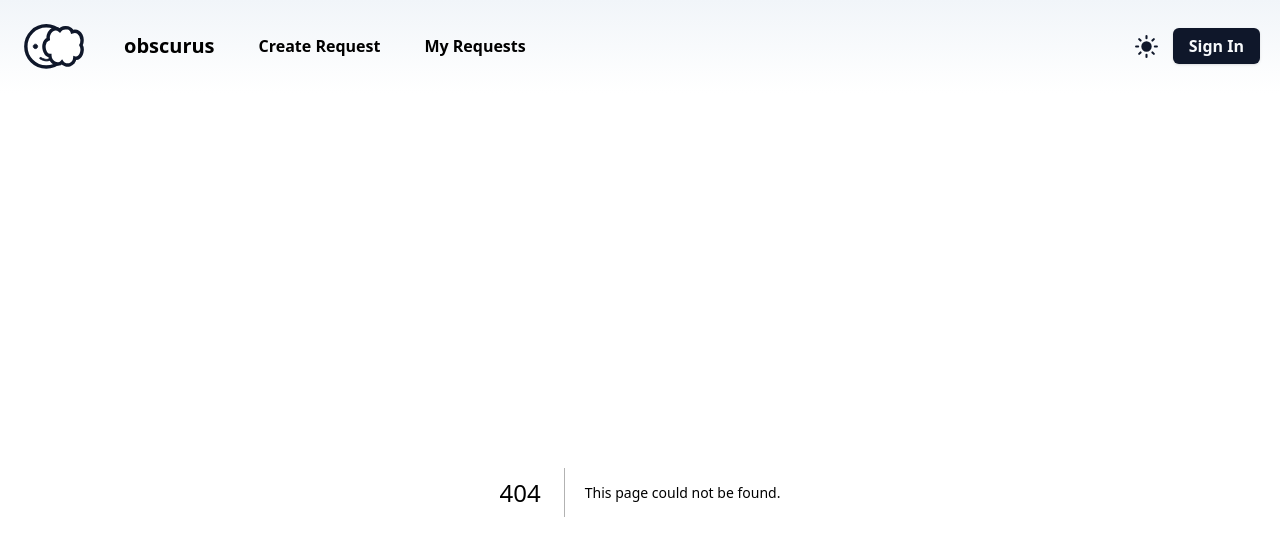
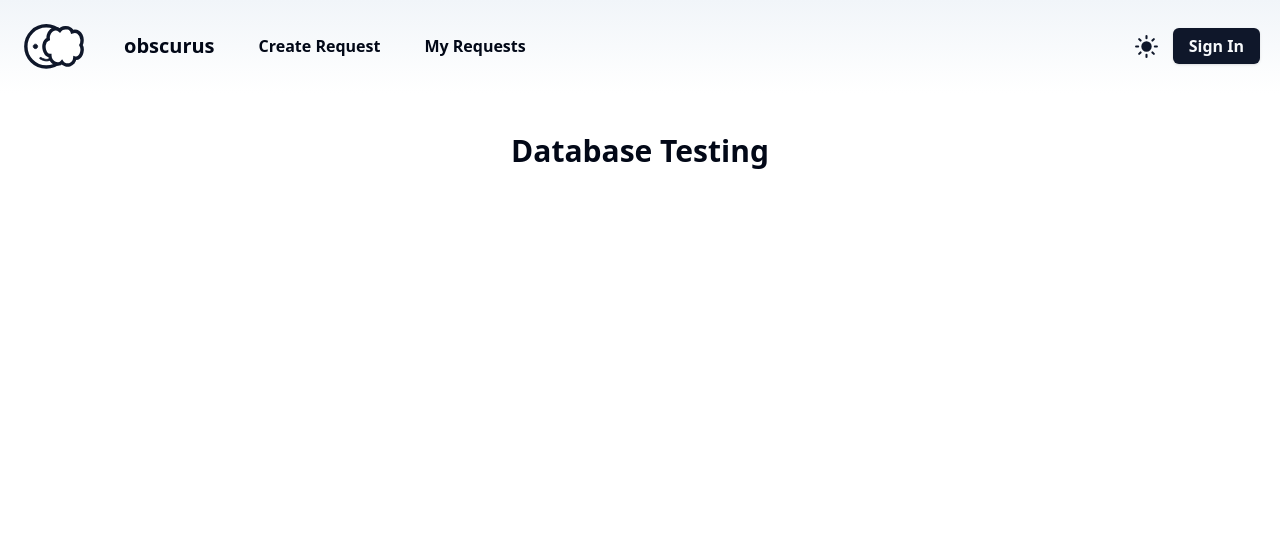
Before and after one commit to COSC-499-W2023/year-long-project-team-9, a Next.js app in the folder app/obscurus/: page /TestDatabase in a window 1280 px wide. Before the commit this address had no page. Shown: the top 556 px of the page. Built offline with nearby package versions, Linux system fonts and the light colour scheme.

Commit message:
Created skeleton for TestDatabase.tsx
See title.

```diff
--- /dev/null
+++ b/app/obscurus/src/pages/TestDatabase.tsx
@@ -0,0 +1,22 @@
+{/*IMPORTS*/}
+import Layout from "@/components/layout";
+import { GetServerSideProps } from "next";
+
+{/*FUNCTIONS*/}
+export async function getServerSideProps() {
+    return {
+      props: {}, // nothing yet
+    };
+};
+const TestDatabase = () => {
+    return (
+        <Layout>
+            <div className="grid justify-center items-center pt-10 ">
+                <h1 className="text-3xl font-extrabold">Database Testing</h1>
+            </div>
+        </Layout>
+    );
+};
+
+{/*EXPORT*/}
+export default TestDatabase;
```
